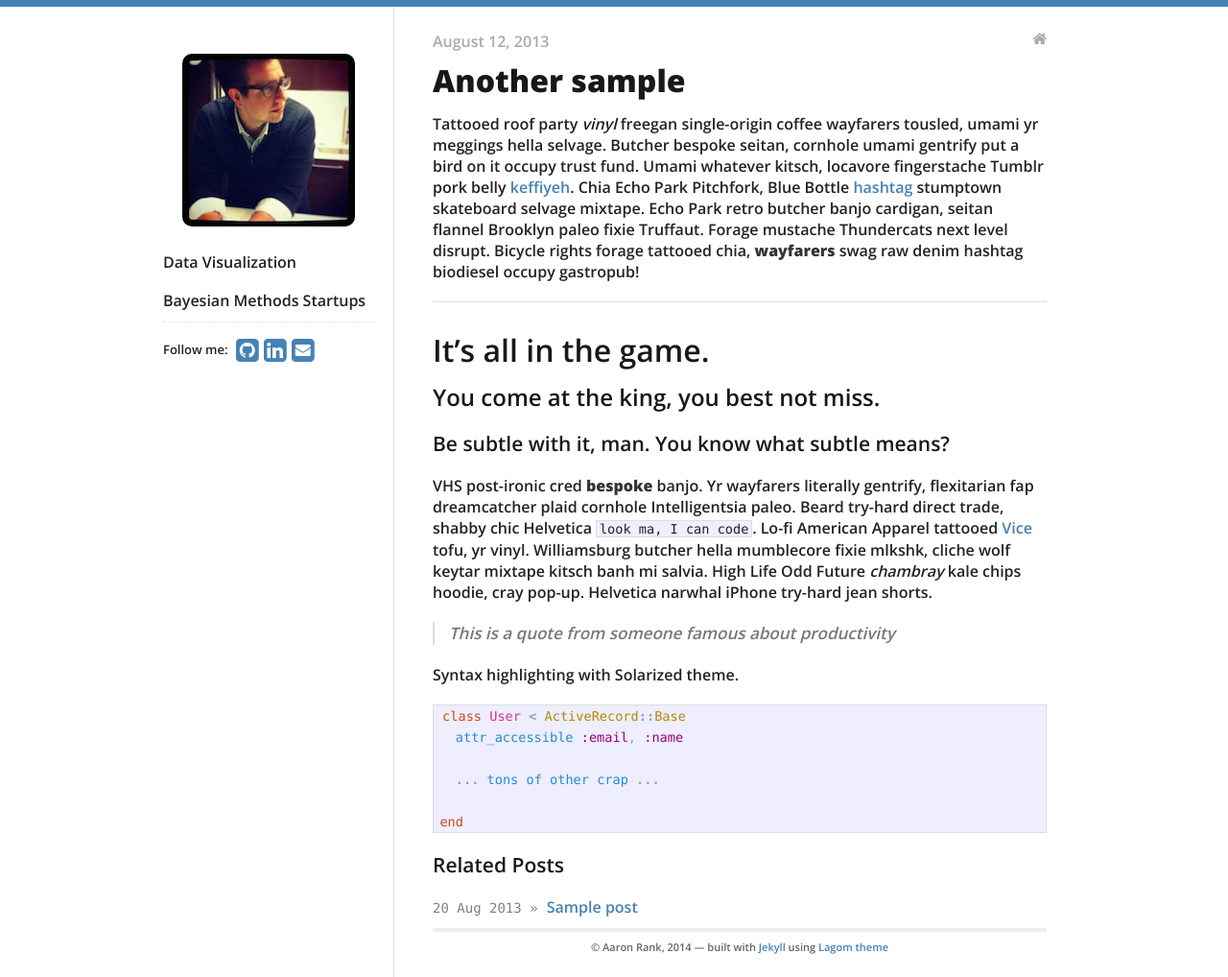
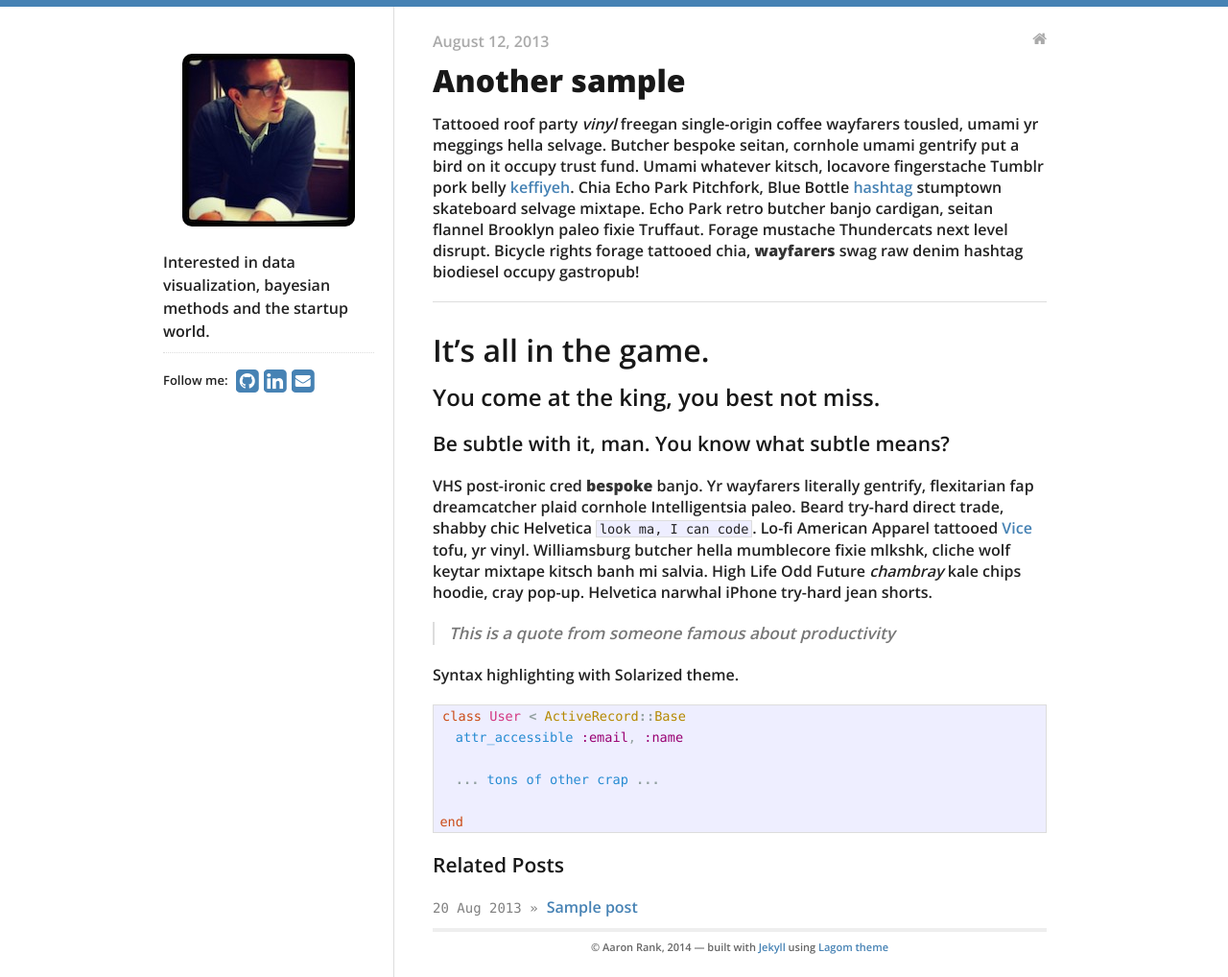
Before and after one commit to rankam/rankam.github.io, a Jekyll site: the page built from _posts/2013-08-12-another-sample.md, in a window 1280 px wide. Shown: the whole page at 96% size. Built offline with Jekyll 4.4.1, drawn with Linux system fonts in a browser that asks for light colours; nearby versions of some CDN libraries.

Commit message:
Update sidebar.html

```diff
--- a/_includes/sidebar.html
+++ b/_includes/sidebar.html
@@ -3,9 +3,8 @@
   <a href="/">
     <img src="/profile.jpeg" id="logo" alt="Blog logo"/>
   </a>
-  <ul>Data Visualization</ul>
-  <ul></ul>Bayesian Methods</ul>
-  Startups
+  <ul>
+ Interested in data visualization, bayesian methods and the startup world.
   <hr/>
   <div>
     <div id="social">
```
